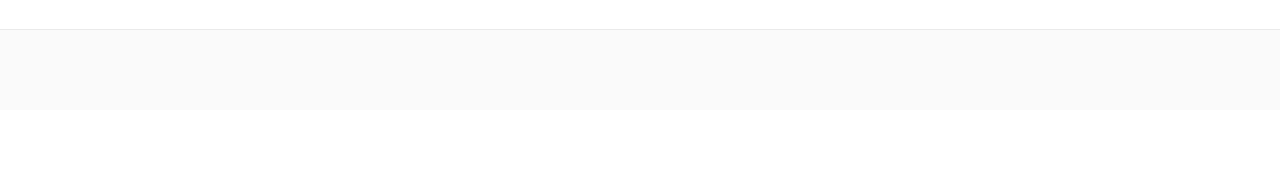
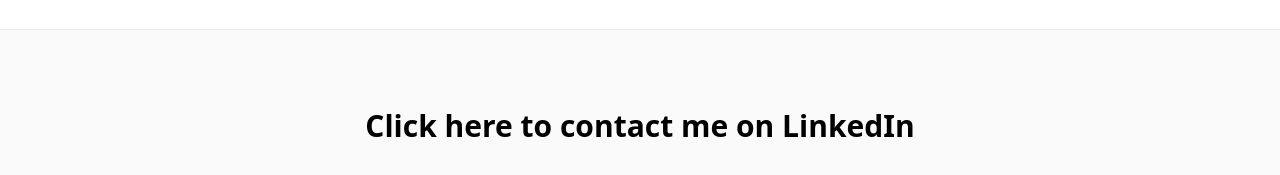
Before and after one commit to WaterlessPiano2/marketing, a Next.js app: page / in a window 1280 px wide. Shown: the part 1056-1231 px from the top of the page. Before the commit the page ends 1166 px from the top, so only its background shows below. Built offline with nearby package versions, Linux system fonts and the light colour scheme.

Commit message:
Remove ways to contact

```diff
--- a/components/footer.tsx
+++ b/components/footer.tsx
@@ -1,13 +1,14 @@
 import Container from "./container";
-// import Newsletter from "./newsletter";
+import Newsletter from "./newsletter";
 
 const Footer = () => {
   return (
     <footer className="bg-accent-1 border-t border-accent-2">
       <Container>
         <div className="py-10 flex flex-col lg:flex-row items-center">
-          {/* <Newsletter /> */}
-        </div>
+          <Newsletter />
+
+         </div>
       </Container>
     </footer>
   );
--- a/components/newsletter.tsx
+++ b/components/newsletter.tsx
@@ -29,24 +29,13 @@
 
   return (
     <div className="flex flex-col items-center w-full p-8 rounded-sm">
-      <h2 className="text-3xl font-bold text-center">Join the newsletter!</h2>
-      <p className="mt-2 font-light w-4/5 text-center leading-relaxed">
-        Your email will be stored in Mailchimp database.
-      </p>
-      <span className="font-light w-4/5 text-center leading-relaxed">
-        You can read
-        <a
-          className="underline text-blue-600 hover:text-green-600"
-          href="https://mailchimp.com/legal/privacy/Read"
-        >
-          {" "}
-          the Mailchimp privacy policy here.
-        </a>{" "}
+      <span className="text-3xl font-bold w-4/5 text-center leading-relaxed">
+        <a href="https://www.linkedin.com/in/chadderya/">
+          Click here to contact me on LinkedIn
+        </a>
       </span>
-      <p className="font-light w-4/5 text-center leading-relaxed">
-        We will only use your email to contact you.
-      </p>
-      <div className="flex w-1/2 justify-center mt-5 flex-col lg:flex-row">
+
+      {/* <div className="flex w-1/2 justify-center mt-5 flex-col lg:flex-row">
         <input
           name="email"
           className="appearance-none mb-2 lg:mb-0 w-full lg:w-2/3 border border-gray-500 rounded py-2 px-4"
@@ -73,7 +62,7 @@
       )}
       {state === "SUCCESS" && (
         <p className="w-1/2 mt-2 text-green-600">Success!</p>
-      )}
+      )} */}
     </div>
   );
 };
```
